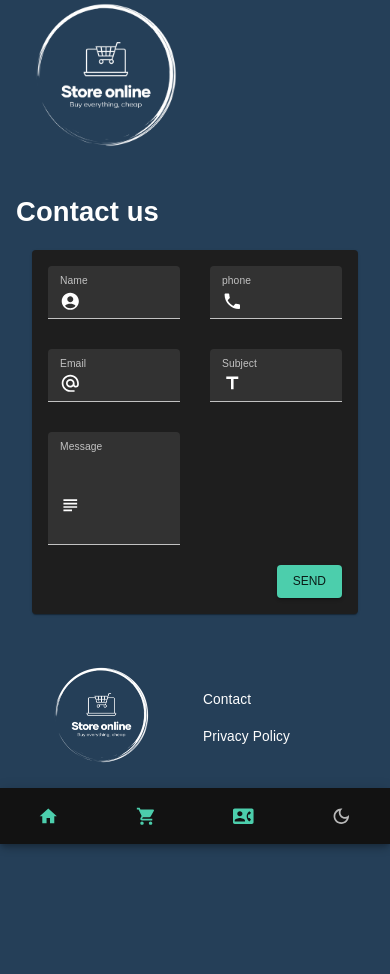
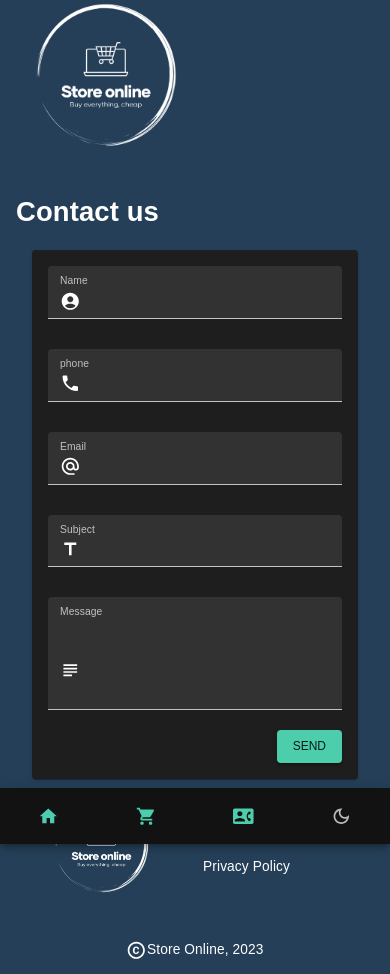
Before and after one commit to Christonn93/store-online, a React (Create React App) app: page /contact in a window 390 px wide. Before the commit the page ends 844 px from the top, so only its background shows below. Built offline with nearby package versions, Linux system fonts and the light colour scheme.

Commit message:
adjusting contact form for mobile

```diff
--- a/src/components/Form/ContactForm.jsx
+++ b/src/components/Form/ContactForm.jsx
@@ -58,7 +58,7 @@ const ContactForm = () => {
         gap="30px"
         gridTemplateColumns={"repeat(4, minmax(0, 1fr))"}
         sx={{
-         "& > div": { gridColumn: isMobile ? undefined : "span 4" },
+         "& > div": { gridColumn: isMobile ? undefined : "span 2" },
         }}
        >
         <TextField
@@ -71,7 +71,7 @@ const ContactForm = () => {
          name="name"
          error={!!touched.name && !!errors.name}
          helperText={touched.name && errors.name}
-         sx={{ gridColumn: "span 2" }}
+         sx={{ gridColumn: "span 4" }}
          InputProps={{
           startAdornment: (
            <InputAdornment position="start">
@@ -90,7 +90,7 @@ const ContactForm = () => {
          name="phone"
          error={!!touched.phone && !!errors.phone}
          helperText={touched.phone && errors.phone}
-         sx={{ gridColumn: "span 2" }}
+         sx={{ gridColumn: "span 4" }}
          InputProps={{
           startAdornment: (
            <InputAdornment position="start">
@@ -109,7 +109,7 @@ const ContactForm = () => {
          name="email"
          error={!!touched.email && !!errors.email}
          helperText={touched.email && errors.email}
-         sx={{ gridColumn: "span 2" }}
+         sx={{ gridColumn: "span 4" }}
          InputProps={{
           startAdornment: (
            <InputAdornment position="start">
@@ -128,7 +128,7 @@ const ContactForm = () => {
          name="subject"
          error={!!touched.subject && !!errors.subject}
          helperText={touched.subject && errors.subject}
-         sx={{ gridColumn: "span 2" }}
+         sx={{ gridColumn: "span 4" }}
          InputProps={{
           startAdornment: (
            <InputAdornment position="start">
@@ -149,7 +149,7 @@ const ContactForm = () => {
          name="message"
          error={!!touched.message && !!errors.message}
          helperText={touched.message && errors.message}
-         sx={{ gridColumn: "span 2" }}
+         sx={{ gridColumn: "span 4" }}
          InputProps={{
           startAdornment: (
            <InputAdornment position="start">
```
